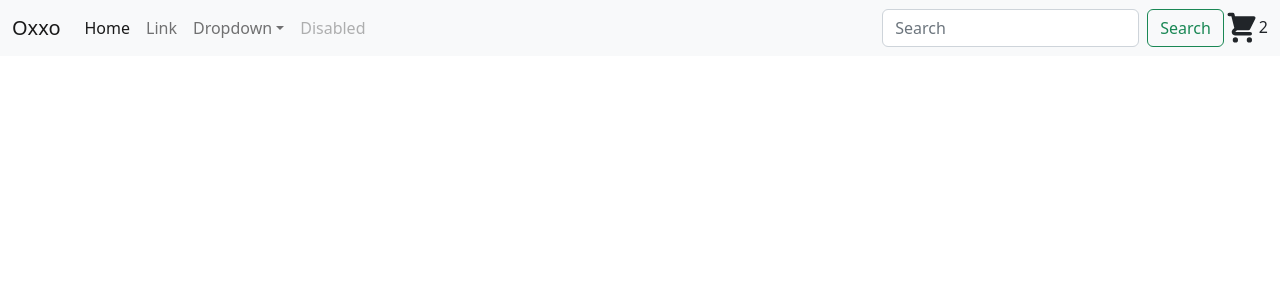
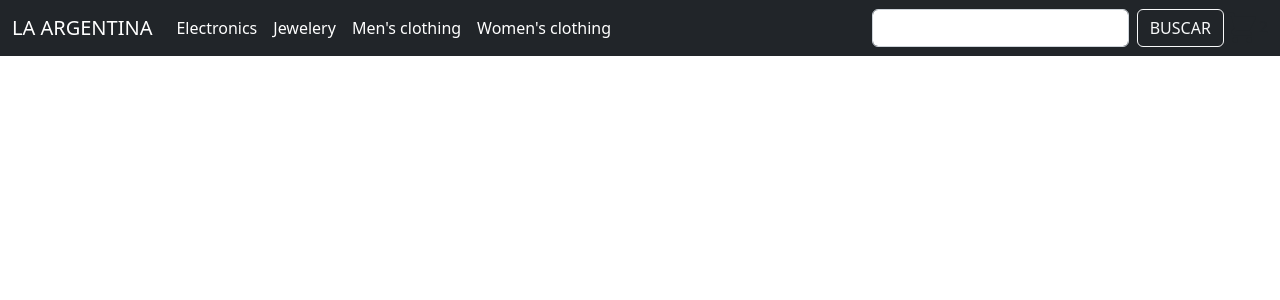
Before and after one commit to francobertinatti/preEntrega_2_bis_coderh, a React (Create React App) app: page /detail/1 in a window 1280 px wide. Shown: the top 300 px of the page. Built offline with nearby package versions, Linux system fonts and the light colour scheme; no server answers.

Commit message:
Add itemDetail + itemDetail Container ► Falta agregar css + grid de Cards

```diff
--- a/src/App.js
+++ b/src/App.js
@@ -1,7 +1,8 @@
 import "./App.css";
 import NavBar from "./components/NavBar";
+import { BrowserRouter, Routes, Route } from 'react-router-dom'
 import ItemListContainer from "./containers/ItemListContainer";
-import { BrowserRouter, Routes, Route } from 'react-router-dom'
+import ItemDetailContainer from "./containers/ItemDetailContainer";
 
 
 function App() {
@@ -11,6 +12,10 @@ function App() {
       <Routes>
 
         <Route path='/' element={<ItemListContainer />} />
+        <Route path='/category/:categoryId' element={<ItemListContainer />} />
+        <Route path='/detail/:id' element={<ItemDetailContainer />} />
+        <Route path='*' element={<h2>Enlace no encontrado</h2>} />
+        {/* <Route path='/' element={<ItemDetailContainer />} /> */}
       </Routes>
     </BrowserRouter>
 
--- a/src/components/Item/index.jsx
+++ b/src/components/Item/index.jsx
@@ -1,6 +1,8 @@
 import React from 'react';
 import ItemCount from '../ItemCount';
 import '../Item/styles.scss';
+import { Link } from 'react-router-dom';
+import { AiOutlineShopping } from 'react-icons/ai';
 
 const Item = ({ product }) => {
   return (
@@ -9,12 +11,17 @@ const Item = ({ product }) => {
         <img src={product.image} className='card-img-top img-fluid' alt={`id-${product.id}`} />
 
         <div className='card-body d-flex flex-column m-3 justify-content-end'>
-          <h5 className='card-title '>{product.title}</h5>
-          <p className='card-text'>{product.price}</p>
+          <h2 className='card-title '>{product.title}</h2>
+          <h5 className='card-text'>${product.price}</h5>
+          <p className='card-text'>{product.description}</p>
+
         </div>
 
         <div className='card-footer '>
           <ItemCount />
+          <Link to={`/detail/${product.id}`} className=''>
+            <AiOutlineShopping style={{ height: 35, width: 35 }} />
+          </Link>
         </div>
       </div>
     </div>
--- /dev/null
+++ b/src/components/ItemDetail/index.jsx
@@ -0,0 +1,8 @@
+import React from 'react';
+
+const ItemDetail = ({ detail }) => {
+  console.log(detail);
+  return <div>{detail.title}</div>;
+};
+
+export default ItemDetail;
--- a/src/components/NavBar/index.jsx
+++ b/src/components/NavBar/index.jsx
@@ -1,82 +1,58 @@
-import React from 'react'
-import CartWidget from '../CartWidget'
+import React from 'react';
+import { Link } from 'react-router-dom';
+import CartWidget from '../CartWidget';
 
 const NavBar = () => {
   return (
-    <nav className="navbar navbar-expand-lg bg-light">
-      <div className="container-fluid">
-        <a className="navbar-brand" href=" ">
-          Oxxo
-        </a>
+    <nav className='navbar navbar-expand-lg navbar-dark bg-dark  '>
+      <div className='container-fluid '>
+        <Link className='navbar-brand ' to='/'>
+          LA ARGENTINA
+        </Link>
         <button
-          className="navbar-toggler"
-          type="button"
-          data-bs-toggle="collapse"
-          data-bs-target="#navbarSupportedContent"
-          aria-controls="navbarSupportedContent"
-          aria-expanded="false"
-          aria-label="Toggle navigation"
+          /* BOTON HAMBURGUESA */
+          className='navbar-toggler'
+          type='button'
+          data-bs-toggle='collapse'
+          data-bs-target='#navbarSupportedContent'
+          aria-controls='navbarSupportedContent'
+          aria-expanded='false'
+          aria-label='Toggle navigation'
         >
-          <span className="navbar-toggler-icon"></span>
+          <span className='navbar-toggler-icon'></span>
         </button>
-        <div className="collapse navbar-collapse" id="navbarSupportedContent">
-          <ul className="navbar-nav me-auto mb-2 mb-lg-0">
-            <li className="nav-item">
-              <a className="nav-link active" aria-current="page" href=" ">
-                Home
-              </a>
+        <div className='collapse navbar-collapse' id='navbarSupportedContent'>
+          <ul className='navbar-nav me-auto mb-2 mb-lg-0'>
+            <li className='nav-item'>
+              <Link to='/category/electronics' className='nav-link active' aria-current='page'>
+                Electronics
+              </Link>
             </li>
-            <li className="nav-item">
-              <a className="nav-link" href=" ">
+            <li className='nav-item'>
+              <Link to='/category/jewelery' className='nav-link active' aria-current='page'>
+                Jewelery
+              </Link>
+            </li>
+            <li className='nav-item'>
+              <Link to="/category/men's clothing" className='nav-link active' aria-current='page'>
+                Men's clothing
+              </Link>
+            </li>
+            <li className='nav-item'>
+              <Link to="/category/women's clothing" className='nav-link active' aria-current='page'>
+                Women's clothing
+              </Link>
+            </li>
+            {/* <li className='nav-item'>
+              <Link className='nav-link' to=' '>
                 Link
-              </a>
-            </li>
-            <li className="nav-item dropdown">
-              <a
-                className="nav-link dropdown-toggle"
-                href=" "
-                role="button"
-                data-bs-toggle="dropdown"
-                aria-expanded="false"
-              >
-                Dropdown
-              </a>
-              <ul className="dropdown-menu">
-                <li>
-                  <a className="dropdown-item" href=" ">
-                    Action
-                  </a>
-                </li>
-                <li>
-                  <a className="dropdown-item" href=" ">
-                    Another action
-                  </a>
-                </li>
-                <li>
-                  <hr className="dropdown-divider" />
-                </li>
-                <li>
-                  <a className="dropdown-item" href=" ">
-                    Something else here
-                  </a>
-                </li>
-              </ul>
-            </li>
-            <li className="nav-item">
-              <a className="nav-link disabled" href="/#">
-                Disabled
-              </a>
-            </li>
+              </Link>
+            </li> */}
           </ul>
-          <form className="d-flex" role="search">
-            <input
-              className="form-control me-2"
-              type="search"
-              placeholder="Search"
-              aria-label="Search"
-            />
-            <button className="btn btn-outline-success" type="submit">
-              Search
+          <form className='d-flex' role='search'>
+            <input className='form-control me-2' type='search' placeholder='' aria-label='Search' />
+            <button className='btn btn-outline-light' type='submit'>
+              BUSCAR
             </button>
           </form>
         </div>
@@ -86,7 +62,7 @@ const NavBar = () => {
         </div>
       </div>
     </nav>
-  )
-}
+  );
+};
 
-export default NavBar
+export default NavBar;
--- /dev/null
+++ b/src/containers/ItemDetailContainer/index.jsx
@@ -0,0 +1,37 @@
+import React, { useEffect, useState } from 'react';
+import { useParams } from 'react-router-dom';
+import ItemDetail from '../../components/ItemDetail';
+
+const ItemDetailContainer = () => {
+  // * la inicializacion en el useState la debemos inicializar con {} debido a que es un objetvo VS. cuando inicializamos ItemListContainer que se lo inicializa con [] porque es un array.
+
+  const [detailProd, setdetailProd] = useState({});
+
+  const { id } = useParams();
+
+  //Este effect se ejecuta cuando se monta el componente
+  useEffect(() => {
+    // ! obtengo un DETERMINADO producto (EN ESTE CASO EL PRODUCTO 5)
+    // * Con los BACKSTICKS hacemos dinamico el fetch de busqueda
+    fetch(`https://fakestoreapi.com/products/${id}`)
+      .then((response) => {
+        console.log(response);
+        return response.json();
+      })
+      .then((json) => {
+        console.log(json);
+        setdetailProd(json);
+      })
+      .catch((err) => {
+        alert('404 page not found');
+      });
+  }, [id]);
+
+  return (
+    <div>
+      <ItemDetail detail={detailProd} />
+    </div>
+  );
+};
+
+export default ItemDetailContainer;
--- a/src/containers/ItemListContainer/index.jsx
+++ b/src/containers/ItemListContainer/index.jsx
@@ -1,8 +1,13 @@
 import React, { useEffect, useState } from 'react';
+import { useParams } from 'react-router-dom';
 import ItemList from '../../components/ItemList';
 
 const ItemListContainer = () => {
   const [products, setProducts] = useState([]);
+  // !CAPTURAMOS categorias que queremos filtrar mediante un HOOK "params"
+  const { categoryId } = useParams();
+
+  console.log(categoryId);
 
   //Este effect se ejecuta cuando se monta el componente
   useEffect(() => {
@@ -11,14 +16,22 @@ const ItemListContainer = () => {
         console.log(response);
         return response.json();
       })
-      .then((json) => {
-        console.log(json);
-        setProducts(json);
+      .then((products) => {
+        // * categoryId se va a realizar le filtro de productos por categorias
+        if (categoryId) {
+          const prodFiltradosPorCategorias = products.filter(
+            (producto) => producto.category === categoryId
+          );
+          console.log(prodFiltradosPorCategorias);
+          setProducts(prodFiltradosPorCategorias);
+        } else {
+          setProducts(products);
+        }
       })
       .catch((err) => {
         alert('Hubo un error');
       });
-  }, []);
+  }, [categoryId]);
 
   // console.log(products);
 
--- a/src/index.js
+++ b/src/index.js
@@ -8,9 +8,9 @@ import 'bootstrap/dist/js/bootstrap.js';
 
 const root = ReactDOM.createRoot(document.getElementById("root"));
 root.render(
-  // <React.StrictMode>
-  <App />
-  // </React.StrictMode>
+  <React.StrictMode>
+    <App />
+  </React.StrictMode>
 );
 
 // If you want to start measuring performance in your app, pass a function
```
